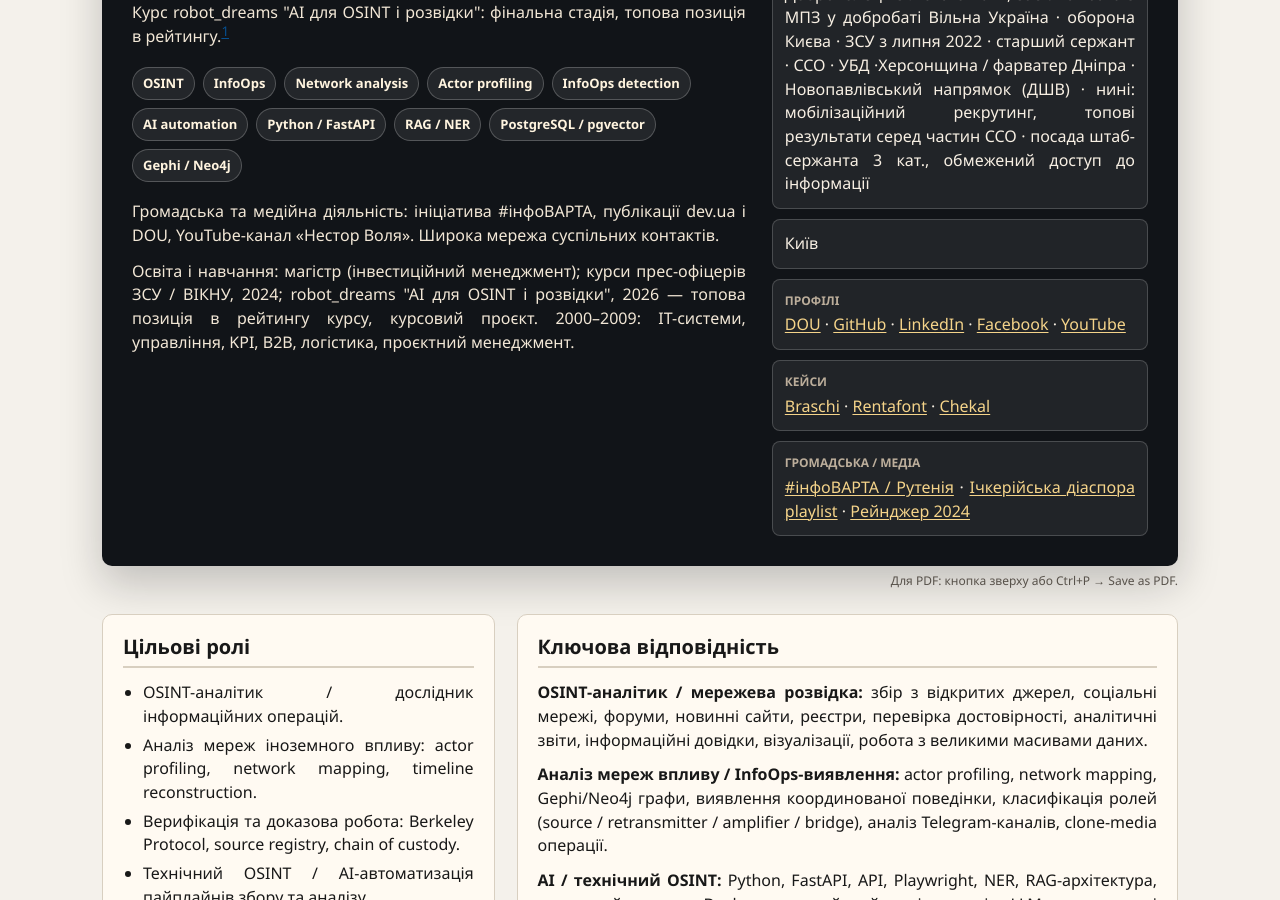
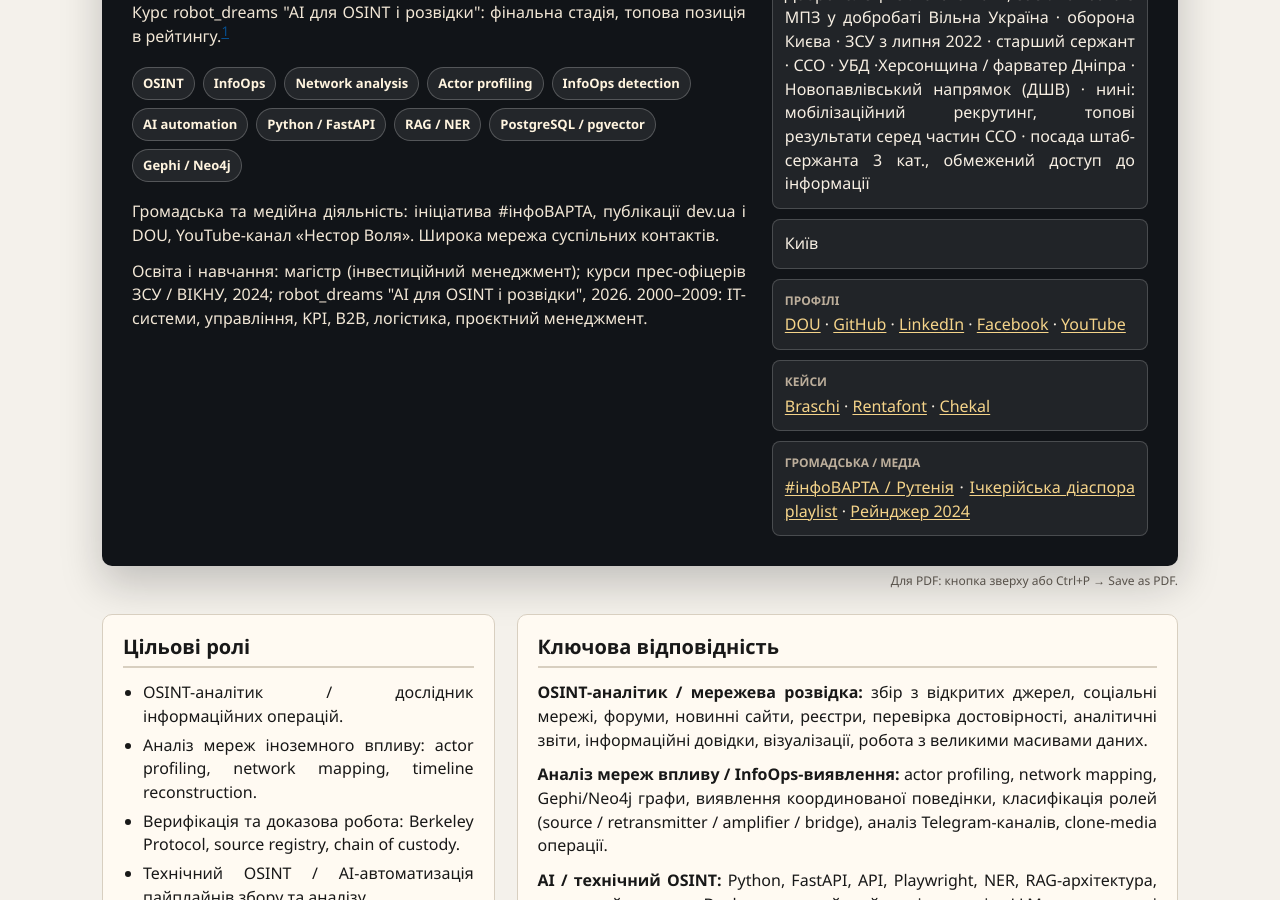
Before and after one commit to NestorVolya/nestorvolya.github.io, a Jekyll site: the page cv-gur.html, which Jekyll copies as it is, in a window 1280 px wide and 900 px high, scrolled down 527 px. Built offline with Jekyll 4.4.1, drawn with Linux system fonts in a browser that asks for light colours; some of the changed text lies outside the part shown.

Commit message:
Update cv-gur.html

```diff
--- a/cv-gur.html
+++ b/cv-gur.html
@@ -414,7 +414,8 @@
           <span class="chip">Gephi / Neo4j</span>
         </div>
         <p>Громадська та медійна діяльність: ініціатива #інфоВАРТА, публікації dev.ua і DOU, YouTube-канал «Нестор Воля». Широка мережа суспільних контактів.</p>
-        <p>Освіта і навчання: магістр (інвестиційний менеджмент); курси прес-офіцерів ЗСУ / ВІКНУ, 2024; robot_dreams "AI для OSINT і розвідки", 2026 — топова позиція в рейтингу курсу, курсовий проєкт. 2000–2009: IT-системи, управління, KPI, B2B, логістика, проєктний менеджмент.</p>
+        <p>Освіта і навчання: магістр (інвестиційний менеджмент); курси прес-офіцерів ЗСУ / ВІКНУ, 2024; robot_dreams "AI для OSINT і розвідки", 2026.
+2000–2009: IT-системи, управління, KPI, B2B, логістика, проєктний менеджмент.</p>
       </div>
       <aside class="status-grid">
         <!-- BLOCK: photo-id-card (фото-візитка): фото + архівний контекст + обфускований контакт -->
@@ -506,11 +507,11 @@
           <h3>Формальна освіта</h3>
           <div class="case">
             <div class="case-title">КИІМ — інвестиційний менеджмент, магістр</div>
-            <p class="small">~2000 · self-reported; DOU-профіль</p>
+            <p class="small">2000 · </p>
           </div>
           <div class="case">
             <div class="case-title">КГРТ — гірський технік-розвідувальник</div>
-            <p class="small">1983–1987 · технікум · self-reported; DOU-профіль</p>
+            <p class="small">1983–1987 · технікум · </p>
           </div>
           <h3>Курси</h3>
           <div class="case">
```
